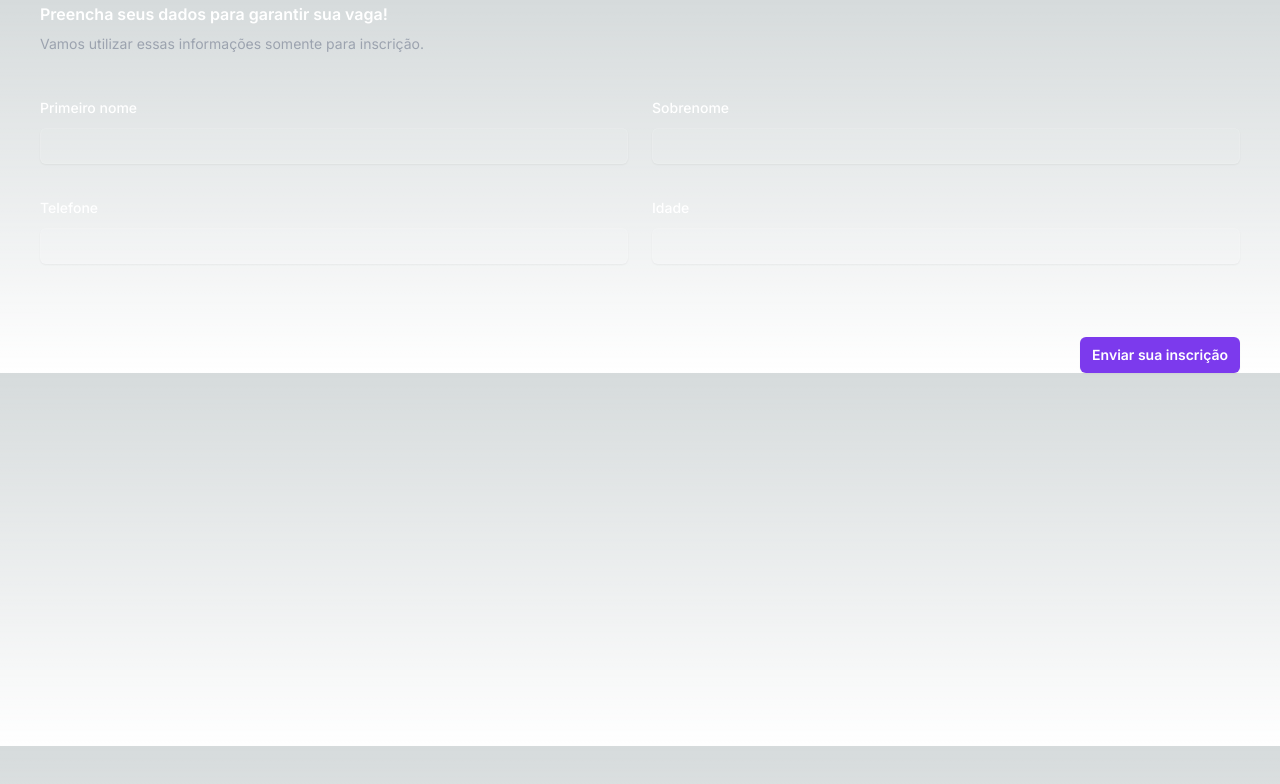
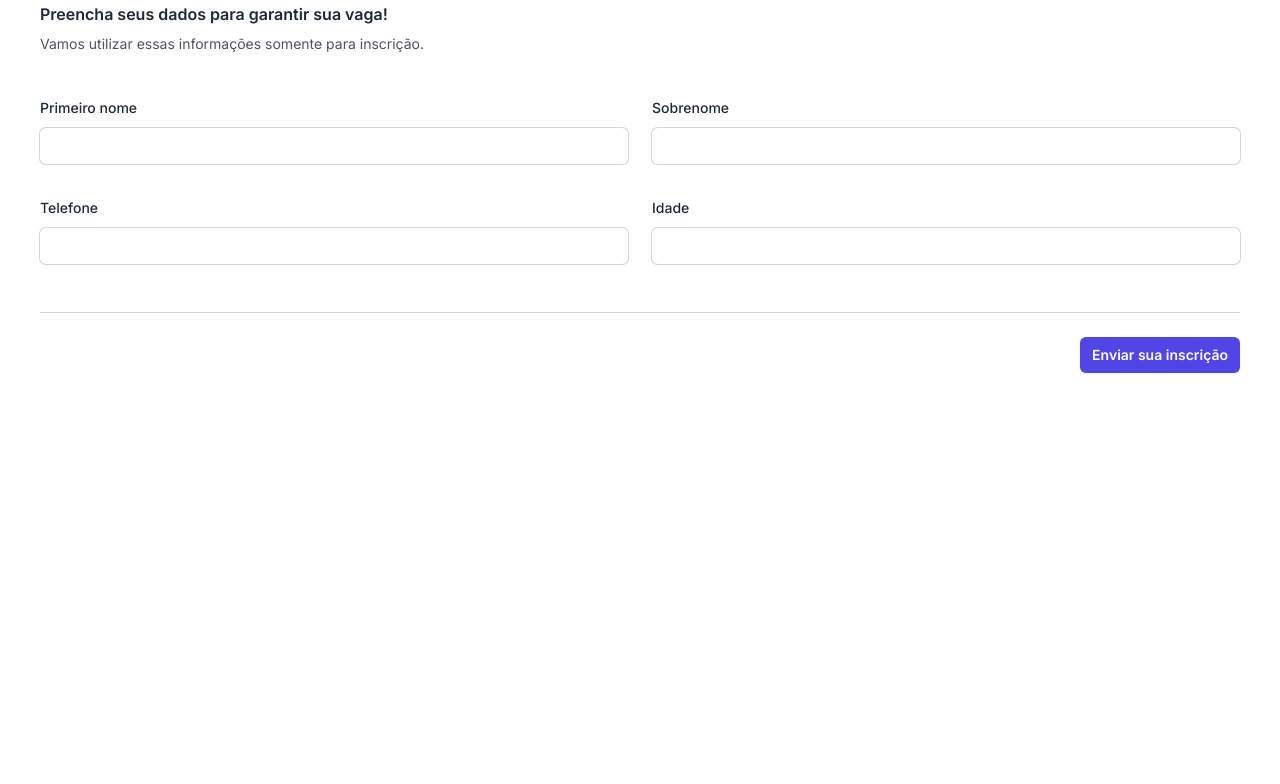
Before and after one commit to joedysonbezerra/country-party, a Next.js app: page /registration in a window 1280 px wide. Shown: the top 784 px of the page. Built offline with nearby package versions, Linux system fonts and the light colour scheme.

Commit message:
improve form

```diff
--- a/src/app/(pages)/registration/page.tsx
+++ b/src/app/(pages)/registration/page.tsx
@@ -54,13 +54,14 @@ export default function Registration() {
   return (
     <>
       {isExploding && <Fireworks autorun={{ speed: 3 }} />}
+      <div className="bg-white min-h-screen">
         <form onSubmit={handleSubmit}>
-        <div className="space-y-12 px-10">
-          <div className="border-b border-white/10 pb-12">
-            <h2 className="text-base font-semibold leading-7 text-white">
+          <div className="space-y-12 px-10 bg-white">
+            <div className="border-b border-gray-300 pb-12">
+              <h2 className="text-base font-semibold leading-7 text-gray-800">
                 Preencha seus dados para garantir sua vaga!
               </h2>
-            <p className="mt-1 text-sm leading-6 text-gray-400">
+              <p className="mt-1 text-sm leading-6 text-gray-600">
                 Vamos utilizar essas informações somente para inscrição.
               </p>
 
@@ -68,7 +69,7 @@ export default function Registration() {
                 <div className="sm:col-span-3">
                   <label
                     htmlFor="first-name"
-                  className="block text-sm font-medium leading-6 text-white"
+                    className="block text-sm font-medium leading-6 text-gray-800"
                   >
                     Primeiro nome
                   </label>
@@ -78,7 +79,7 @@ export default function Registration() {
                       name="firstName"
                       id="first-name"
                       autoComplete="given-name"
-                    className="block w-full rounded-md border-0 bg-white/5 py-1.5 text-white shadow-sm ring-1 ring-inset ring-white/10 focus:ring-2 focus:ring-inset focus:ring-indigo-500 sm:text-sm sm:leading-6"
+                      className="pl-3 block w-full rounded-md bg-white py-1.5 text-gray-800 shadow-sm ring-1 ring-gray-300 focus:ring-2 focus:ring-indigo-500 sm:text-sm sm:leading-6"
                       value={formData.firstName}
                       onChange={handleChange}
                     />
@@ -88,7 +89,7 @@ export default function Registration() {
                 <div className="sm:col-span-3">
                   <label
                     htmlFor="last-name"
-                  className="block text-sm font-medium leading-6 text-white"
+                    className="block text-sm font-medium leading-6 text-gray-800"
                   >
                     Sobrenome
                   </label>
@@ -98,16 +99,17 @@ export default function Registration() {
                       name="lastName"
                       id="last-name"
                       autoComplete="family-name"
-                    className="block w-full rounded-md border-0 bg-white/5 py-1.5 text-white shadow-sm ring-1 ring-inset ring-white/10 focus:ring-2 focus:ring-inset focus:ring-indigo-500 sm:text-sm sm:leading-6"
+                      className="pl-3 block w-full rounded-md bg-white py-1.5 text-gray-800 shadow-sm ring-1 ring-gray-300 focus:ring-2 focus:ring-indigo-500 sm:text-sm sm:leading-6"
                       value={formData.lastName}
                       onChange={handleChange}
                     />
                   </div>
                 </div>
+
                 <div className="sm:col-span-3">
                   <label
                     htmlFor="phone"
-                  className="block text-sm font-medium leading-6 text-white"
+                    className="block text-sm font-medium leading-6 text-gray-800"
                   >
                     Telefone
                   </label>
@@ -117,18 +119,17 @@ export default function Registration() {
                       type="text"
                       name="phone"
                       id="phone"
-                    className="block w-full rounded-md border-0 bg-white/5 py-1.5 text-white shadow-sm ring-1 ring-inset ring-white/10 focus:ring-2 focus:ring-inset focus:ring-indigo-500 sm:text-sm sm:leading-6"
+                      className="pl-3 block w-full rounded-md bg-white py-1.5 text-gray-800 shadow-sm ring-1 ring-gray-300 focus:ring-2 focus:ring-indigo-500 sm:text-sm sm:leading-6"
                       value={formData.phone}
                       onChange={handleChange}
                     />
                   </div>
                 </div>
 
-              {/* Age field */}
                 <div className="sm:col-span-3">
                   <label
                     htmlFor="age"
-                  className="block text-sm font-medium leading-6 text-white"
+                    className="block text-sm font-medium leading-6 text-gray-800"
                   >
                     Idade
                   </label>
@@ -137,7 +138,7 @@ export default function Registration() {
                       type="number"
                       name="age"
                       id="age"
-                    className="block w-full rounded-md border-0 bg-white/5 py-1.5 text-white shadow-sm ring-1 ring-inset ring-white/10 focus:ring-2 focus:ring-inset focus:ring-indigo-500 sm:text-sm sm:leading-6"
+                      className="pl-3 block w-full rounded-md bg-white py-1.5 text-gray-800 shadow-sm ring-1 ring-gray-300 focus:ring-2 focus:ring-indigo-500 sm:text-sm sm:leading-6"
                       value={formData.age}
                       onChange={handleChange}
                     />
@@ -150,12 +151,13 @@ export default function Registration() {
           <div className="mt-6 flex items-center justify-end gap-x-6 px-10">
             <button
               type="submit"
-            className="rounded-md bg-violet-600 px-3 py-2 text-sm font-semibold text-white shadow-sm hover:bg-violet-400 focus-visible:outline focus-visible:outline-2 focus-visible:outline-offset-2 focus-visible:outline-violet-700"
+              className="rounded-md bg-indigo-600 px-3 py-2 text-sm font-semibold text-white shadow-sm hover:bg-indigo-500 focus-visible:outline focus-visible:outline-2 focus-visible:outline-offset-2 focus-visible:outline-indigo-700"
             >
               Enviar sua inscrição
             </button>
           </div>
         </form>
+      </div>
     </>
   );
 }
```
Lines whose indentation alone changed are shown as unchanged.
